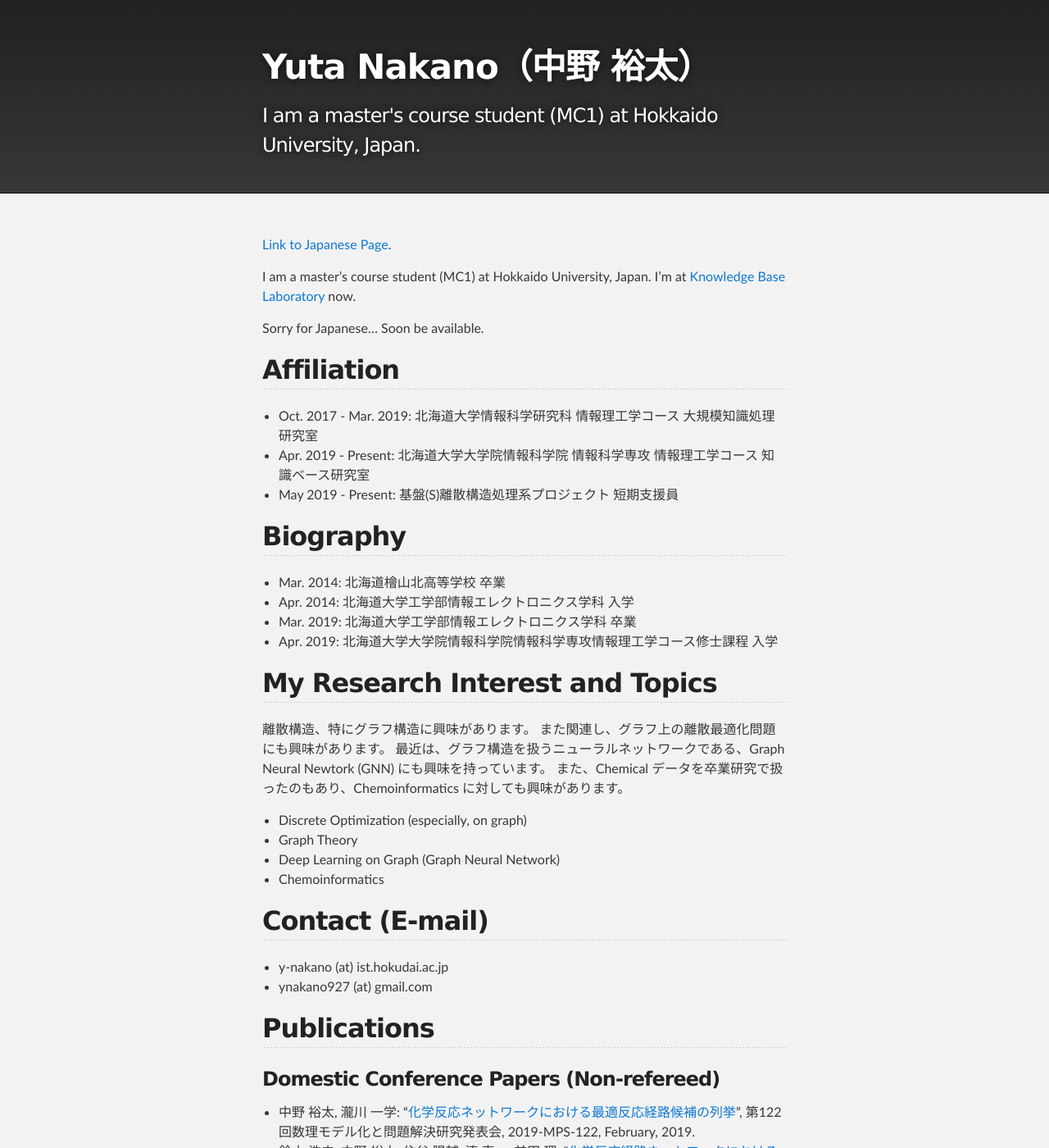
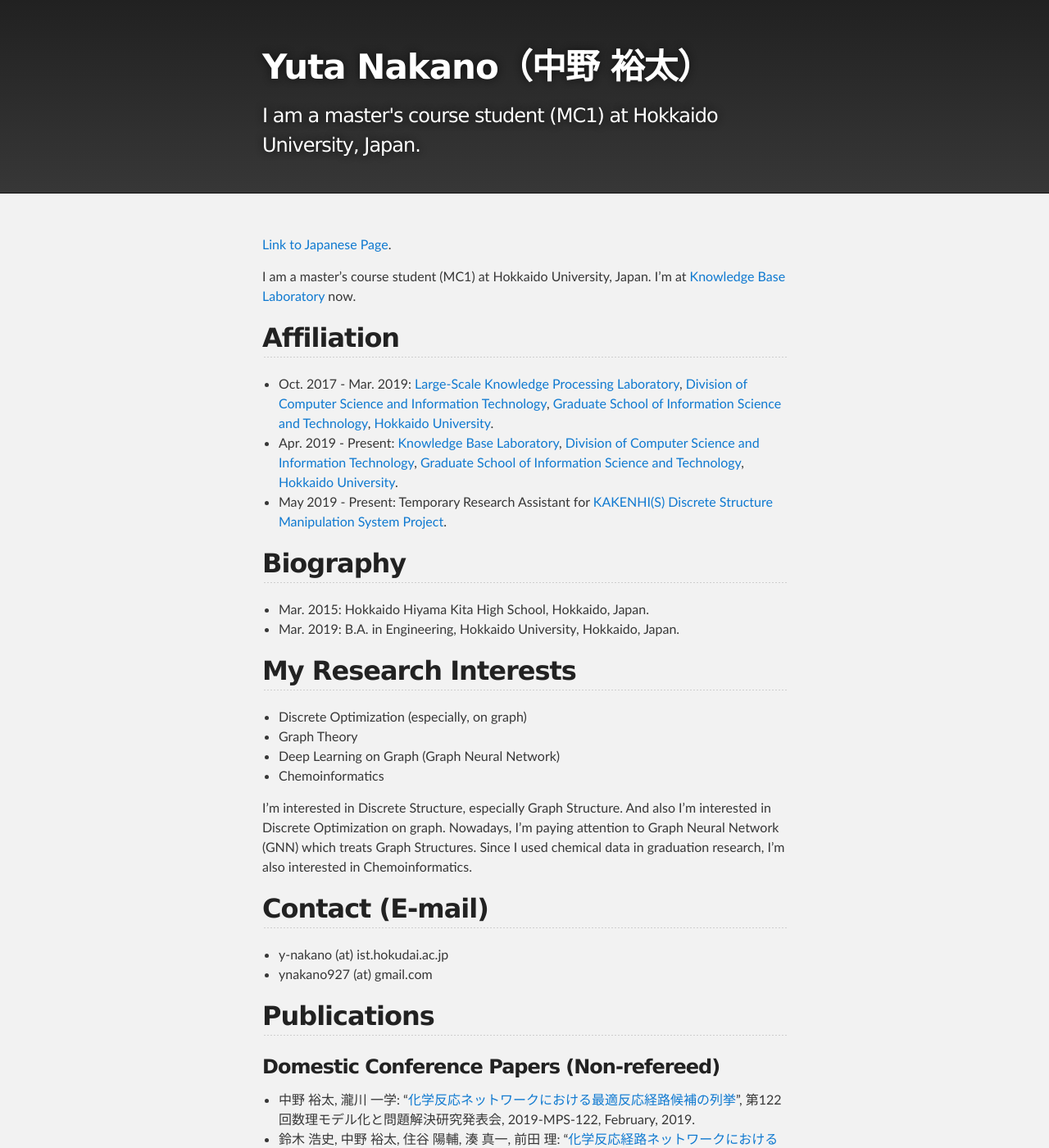
Before and after one commit to mits58/mits58.github.io, a Jekyll site: the page built from index.md, in a window 1280 px wide and 1400 px high. Shown: the whole window at 82% size. Built offline with Jekyll 4.4.1, drawn with Linux system fonts in a browser that asks for light colours.

Commit message:
complete index

```diff
--- a/index.md
+++ b/index.md
@@ -6,29 +6,26 @@ layout: default
 I am a master's course student (MC1) at Hokkaido University, Japan.
 I'm at [Knowledge Base Laboratory](http://www-kb.ist.hokudai.ac.jp/index-e.html) now.
 
-Sorry for Japanese... Soon be available.
-
 ## Affiliation
-- Oct. 2017 - Mar. 2019: 北海道大学情報科学研究科 情報理工学コース 大規模知識処理研究室
-- Apr. 2019 - Present: 北海道大学大学院情報科学院 情報科学専攻 情報理工学コース 知識ベース研究室
-- May 2019 - Present: 基盤(S)離散構造処理系プロジェクト 短期支援員
+- Oct. 2017 - Mar. 2019: [Large-Scale Knowledge Processing Laboratory](https://art.ist.hokudai.ac.jp/?lang=en), [Division of Computer Science and Information Technology](https://www.csit.ist.hokudai.ac.jp/), [Graduate School of Information Science and Technology](https://www.ist.hokudai.ac.jp/), [Hokkaido University](https://www.global.hokudai.ac.jp/).
+- Apr. 2019 - Present: [Knowledge Base Laboratory](http://www-kb.ist.hokudai.ac.jp/index-e.html), [Division of Computer Science and Information Technology](https://www.csit.ist.hokudai.ac.jp/), [Graduate School of Information Science and Technology](https://www.ist.hokudai.ac.jp/), [Hokkaido University](https://www.global.hokudai.ac.jp/).
+- May 2019 - Present: Temporary Research Assistant for [KAKENHI(S) Discrete Structure Manipulation System Project](https://www-erato.ist.hokudai.ac.jp/index.php?language=en).
 
 ## Biography
-- Mar. 2014: 北海道檜山北高等学校 卒業
-- Apr. 2014: 北海道大学工学部情報エレクトロニクス学科 入学
-- Mar. 2019: 北海道大学工学部情報エレクトロニクス学科 卒業
-- Apr. 2019: 北海道大学大学院情報科学院情報科学専攻情報理工学コース修士課程 入学
+- Mar. 2015: Hokkaido Hiyama Kita High School, Hokkaido, Japan.
+- Mar. 2019: B.A. in Engineering, Hokkaido University, Hokkaido, Japan.
 
-## My Research Interest and Topics
-離散構造、特にグラフ構造に興味があります。
-また関連し、グラフ上の離散最適化問題にも興味があります。
-最近は、グラフ構造を扱うニューラルネットワークである、Graph Neural Newtork (GNN) にも興味を持っています。
-また、Chemical データを卒業研究で扱ったのもあり、Chemoinformatics に対しても興味があります。
-
+## My Research Interests
 - Discrete Optimization (especially, on graph)
 - Graph Theory
 - Deep Learning on Graph (Graph Neural Network)
 - Chemoinformatics
+
+I'm interested in Discrete Structure, especially Graph Structure.
+And also I'm interested in Discrete Optimization on graph.
+Nowadays, I'm paying attention to Graph Neural Network (GNN) which treats Graph Structures.
+Since I used chemical data in graduation research, I'm also interested in Chemoinformatics.
+
 
 ## Contact (E-mail)
 - y-nakano (at) ist.hokudai.ac.jp
```
